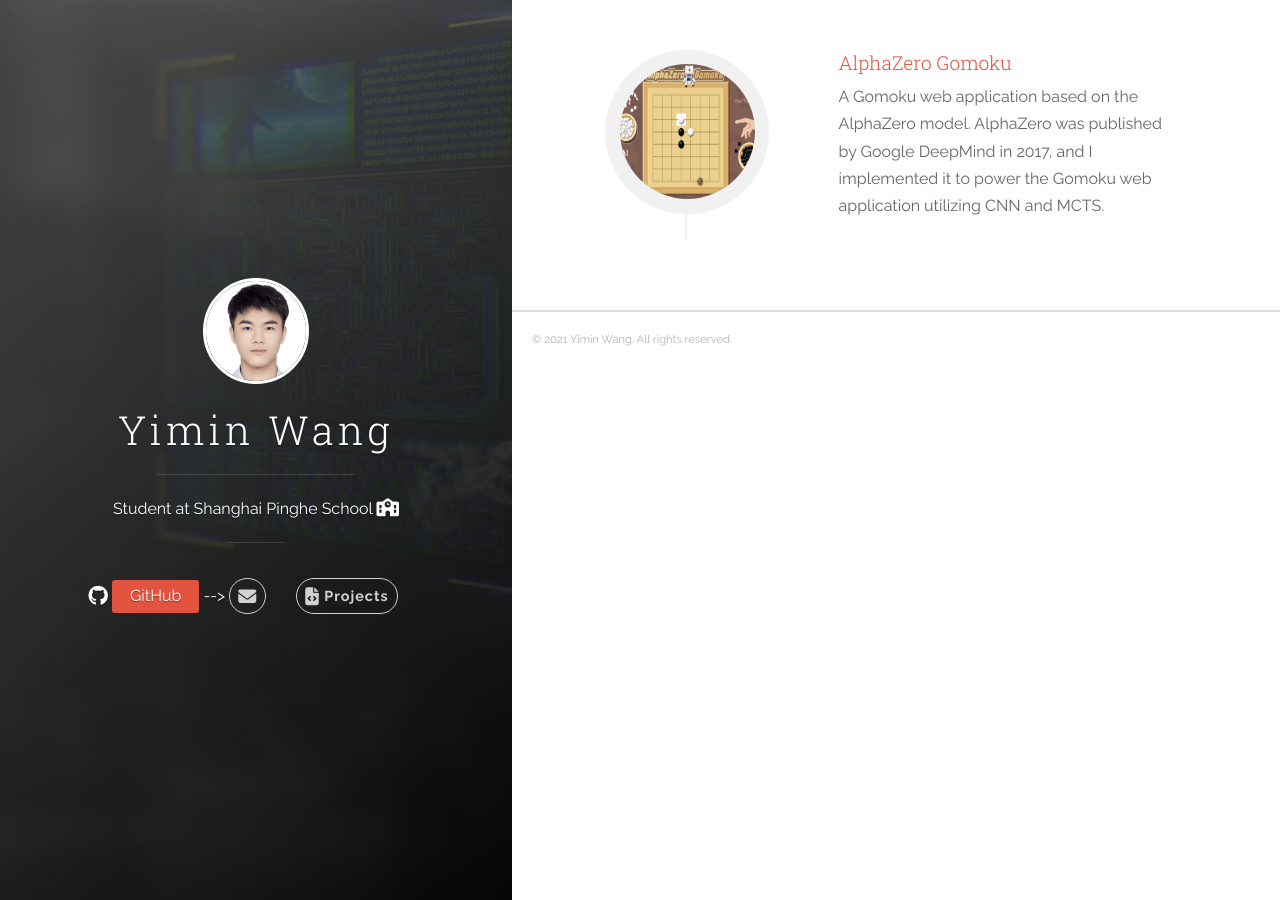
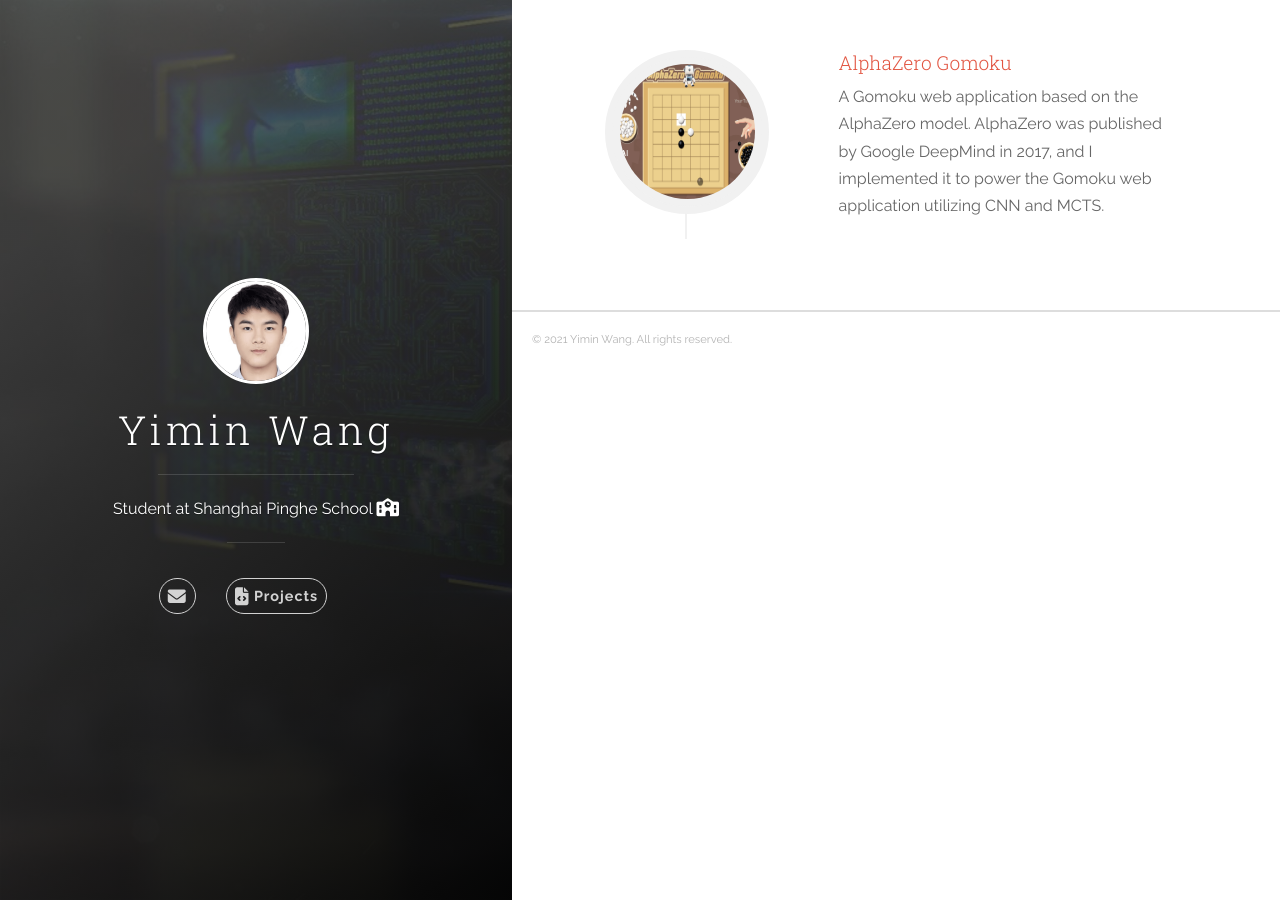
Before and after one commit to wymAlexander/wymAlexander.github.io, a Jekyll site: the page built from index.html, in a window 1280 px wide. Built offline with Jekyll 4.4.1, drawn with Linux system fonts in a browser that asks for light colours; nearby versions of some CDN libraries.

Commit message:
Edited Frontpage

```diff
--- a/_includes/header.html
+++ b/_includes/header.html
@@ -20,20 +20,6 @@
 
           <nav class="cover-navigation navigation--social">
             <ul class="navigation">
-
-
-            <!-- GitHub
-            {% if site.author.github_username %}
-              <li class="navigation__item">
-                <a href="https://www.github.com/{{ site.author.github_username }}" title="{{ site.author.github_username }} on GitHub" target="_blank">
-                  <!--<i class="icon icon-social-github"></i>-->
-                  <i class="fab fa-github fa-lg"></i>
-                  <span class="label">GitHub</span>
-                </a>
-              </li>
-            {% endif %}
-            -->
-
 
             {% if site.author.email %}
               <!-- Email -->
```
